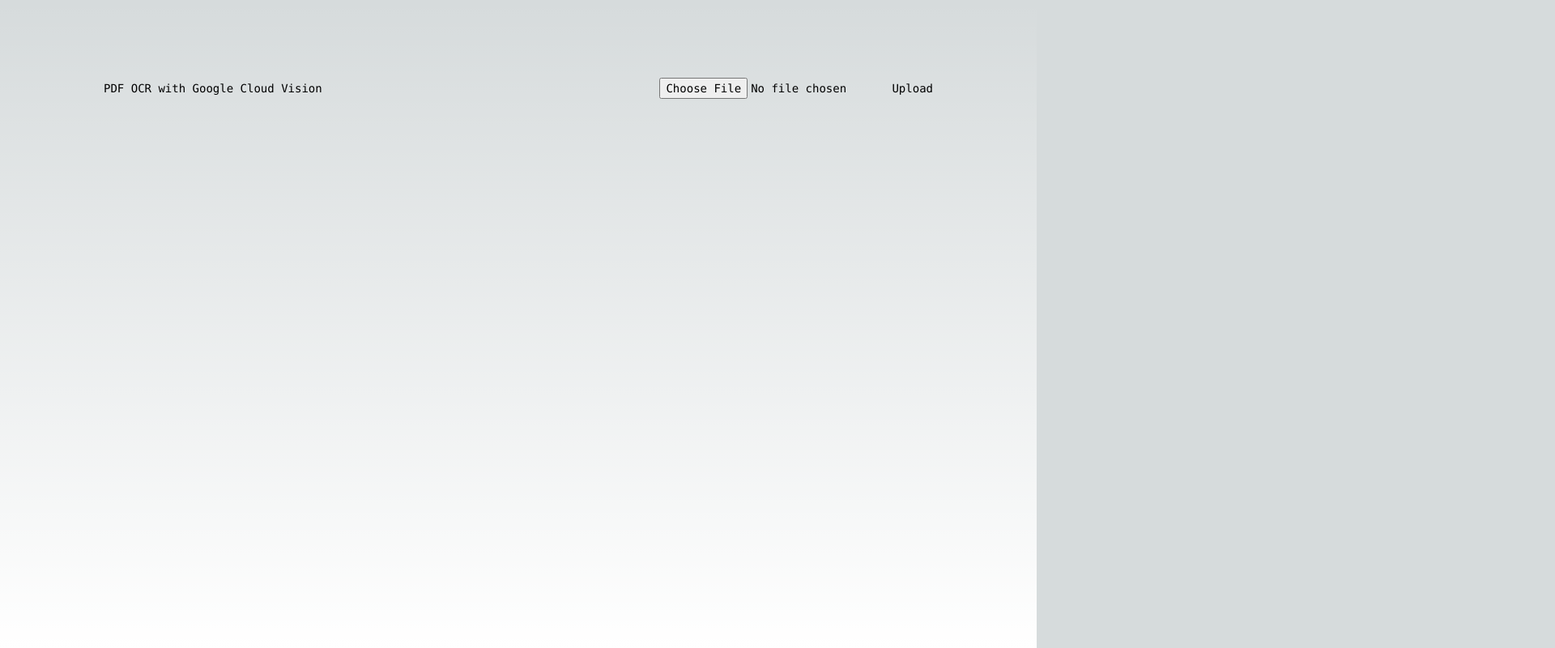
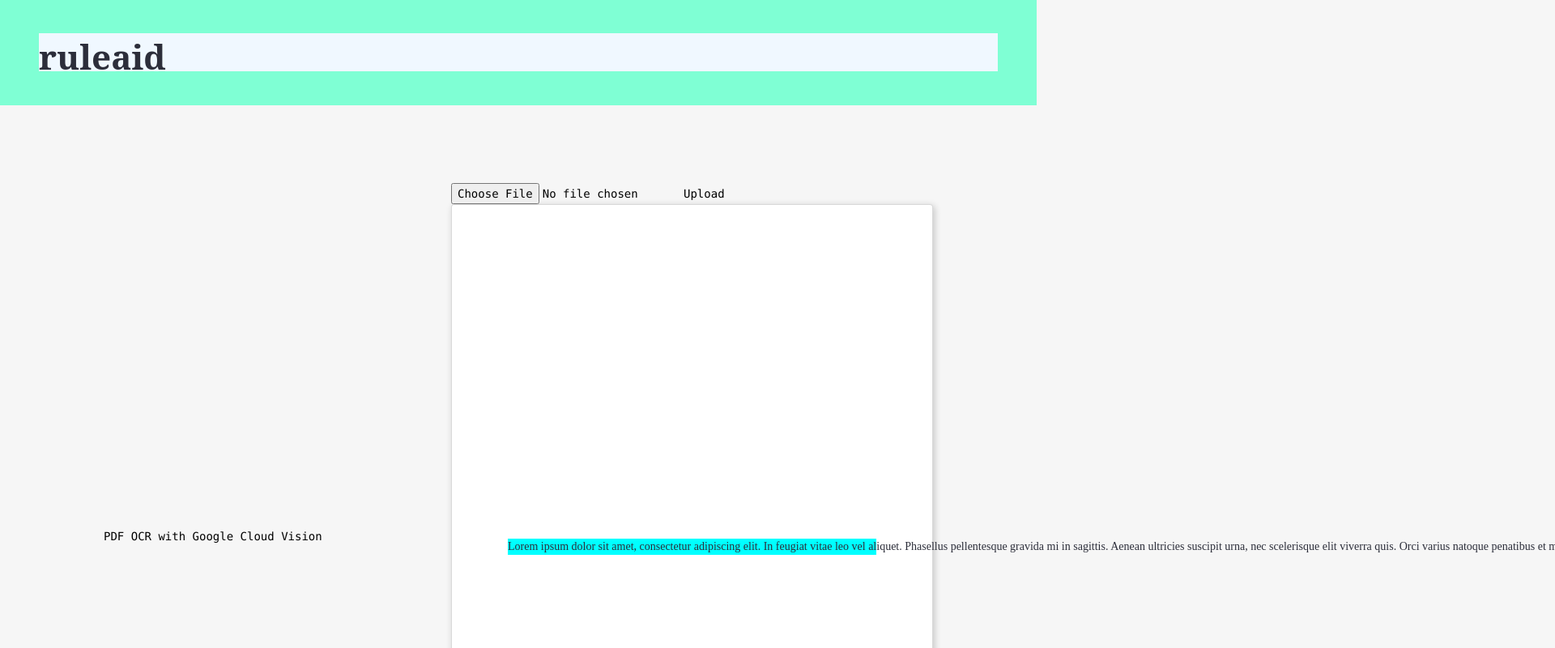
Before and after one commit to jin-lee4/kg-rag, a Next.js app: page / in a window 1280 px wide. Shown: the top 800 px of the page at 81% size, 1920 px wide, since content can reach past the window. Built offline with nearby package versions, Linux system fonts and the light colour scheme.

Commit message:
text extraction + header styling

```diff
--- /dev/null
+++ b/src/app/components/Header.js
@@ -0,0 +1,13 @@
+const Header = () => {
+  return (
+    <div className="header">
+      <div className="header-container">
+        <a href="/">
+        <p>ruleaid</p>
+        </a>
+      </div>
+    </div>
+  );
+};
+
+export default Header;
--- a/src/app/components/Upload.js
+++ b/src/app/components/Upload.js
@@ -1,9 +1,9 @@
 "use client";
-import { useState } from 'react';
+import { useState } from "react";
 
 const Upload = () => {
   const [file, setFile] = useState(null);
-  const [text, setText] = useState('');
+  const [text, setText] = useState("");
 
   const handleFileChange = (event) => {
     setFile(event.target.files[0]);
@@ -13,19 +13,19 @@
     if (!file) return;
 
     const formData = new FormData();
-    formData.append('file', file);
+    formData.append("file", file);
 
-    const response = await fetch('/api/upload', {
-      method: 'POST',
+    const response = await fetch("/api/upload", {
+      method: "POST",
       body: formData,
     });
 
     if (response.ok) {
       const result = await response.json();
-      const ocrResponse = await fetch('/api/ocr', {
-        method: 'POST',
+      const ocrResponse = await fetch("/api/ocr", {
+        method: "POST",
         headers: {
-          'Content-Type': 'application/json',
+          "Content-Type": "application/json",
         },
         body: JSON.stringify({ filePath: result.filePath }),
       });
@@ -35,7 +35,7 @@
         setText(ocrResult.text); // Display the extracted text
       }
     } else {
-      console.error('Upload failed');
+      console.error("Upload failed");
     }
   };
 
@@ -43,8 +43,40 @@
     <div>
       <input type="file" accept="application/pdf" onChange={handleFileChange} />
       <button onClick={handleUpload}>Upload</button>
-      <div>
-        <pre>{text}</pre>
+      <div className="extracted-text-box">
+        <pre className="extracted-text">
+          Lorem ipsum dolor sit amet, consectetur adipiscing elit. In feugiat
+          vitae leo vel aliquet. Phasellus pellentesque gravida mi in sagittis.
+          Aenean ultricies suscipit urna, nec scelerisque elit viverra quis.
+          Orci varius natoque penatibus et magnis dis parturient montes,
+          nascetur ridiculus mus. Mauris faucibus feugiat dui ac viverra.
+          Aliquam ac ipsum vestibulum, dictum magna sed, ornare neque. Integer
+          interdum arcu quis egestas pretium. Nulla vitae venenatis orci, vel
+          porta odio. Suspendisse aliquam facilisis dolor ac elementum. Nam dui
+          nibh, euismod in feugiat id, tempus quis ex. Suspendisse maximus
+          porttitor fermentum. Curabitur interdum justo nec ex consequat
+          sodales. Nunc congue iaculis magna, vel vehicula neque semper sit
+          amet. Sed semper enim sit amet convallis tincidunt. Morbi faucibus
+          libero sit amet justo mollis lobortis. Orci varius natoque penatibus
+          et magnis dis parturient montes, nascetur ridiculus mus. Nunc
+          dignissim porta massa, quis sagittis odio pretium vitae. Nullam
+          faucibus mi quis leo eleifend vestibulum. Nulla vitae est varius,
+          accumsan enim quis, sollicitudin nulla. Maecenas a luctus augue, sed
+          dignissim lorem. Aenean gravida metus at nibh varius ultrices. Quisque
+          pulvinar nulla non gravida gravida. Nulla pretium sem sed venenatis
+          lacinia. Phasellus in tincidunt mauris. Quisque dolor sapien,
+          fringilla ut fermentum quis, rhoncus nec mi. Sed in quam vel enim
+          pulvinar feugiat. Maecenas dignissim est lectus. In scelerisque libero
+          id vehicula blandit. Nunc interdum tellus in metus aliquam, non
+          suscipit nisl varius. Integer placerat ultrices nisi quis ultrices. In
+          vitae orci ut sem feugiat molestie. Proin ultrices, tortor lacinia
+          dapibus ultrices, augue augue blandit odio, ut porta lorem tellus quis
+          sem. Sed bibendum vulputate metus ut tincidunt. Aenean id posuere
+          tortor. Proin molestie placerat justo sed auctor. In hac habitasse
+          platea dictumst. Class aptent taciti sociosqu ad litora torquent per
+          conubia nostra, per inceptos himenaeos.
+        </pre>
+        {/* <pre className="extracted-text">{text}</pre> */}
       </div>
     </div>
   );
--- a/src/app/globals.css
+++ b/src/app/globals.css
@@ -1,11 +1,15 @@
 @tailwind base;
 @tailwind components;
 @tailwind utilities;
+@import url('https://fonts.googleapis.com/css2?family=Khula:wght@300;400;600;700;800&display=swap');
+@import url("https://use.typekit.net/uvs1cro.css");
 
 :root {
   --foreground-rgb: 0, 0, 0;
   --background-start-rgb: 214, 219, 220;
   --background-end-rgb: 255, 255, 255;
+  --primary-dark: #2C2E3A;
+  --primary-light: #F6F6F6;
 }
 
 @media (prefers-color-scheme: dark) {
@@ -17,13 +21,61 @@
 }
 
 body {
-  color: rgb(var(--foreground-rgb));
-  background: linear-gradient(
-      to bottom,
-      transparent,
-      rgb(var(--background-end-rgb))
-    )
-    rgb(var(--background-start-rgb));
+  background-color: var(--primary-light);
+}
+
+p {
+  color: var(--primary-dark);
+  font-family: Khula, 'sans-serif';
+  font-weight: 400;
+  font-size: 14px;
+  font-style: normal;
+}
+
+.extracted-text-box {
+  border-radius: 4px;
+  border: 1px solid rgba(0, 0, 0, 0.15);
+  background: #FFF;
+  box-shadow: 2px 2px 8px 0px rgba(0, 0, 0, 0.20);
+  width: 595px;
+  height: 845px;
+  display: flex;
+  align-items: center;
+  justify-content: center;
+  padding: 30px;
+}
+
+.extracted-text {
+  width: 455px;
+  color: var(--primary-dark);
+  font-family: Khula, 'sans-serif';
+  font-weight: 400;
+  font-size: 14px;
+  font-style: normal;
+  background-color: aqua;
+  overflow-wrap: break-word;
+}
+
+.header-container {
+  display: flex;
+  height: 47px;
+  align-items: left;
+  flex-shrink: 0;
+  background-color: aliceblue;
+}
+
+.header {
+  padding: 41px 48px 42px 48px;
+  background-color: aquamarine;
+}
+
+.header, p {
+  font-family: "Abhaya Libre ExtraBold", 'serif';
+  font-size: 42.235px;
+  font-style: normal;
+  font-weight: 800;
+  line-height: normal;
+  color: var(--primary-dark)
 }
 
 @layer utilities {
--- a/src/app/layout.js
+++ b/src/app/layout.js
@@ -1,17 +1,19 @@
 import { Inter } from "next/font/google";
 import "./globals.css";
+import Header from './components/Header';
 
 const inter = Inter({ subsets: ["latin"] });
 
 export const metadata = {
-  title: "Create Next App",
-  description: "Generated by create next app",
+  title: "ruleaid",
 };
 
 export default function RootLayout({ children }) {
   return (
     <html lang="en">
-      <body className={inter.className}>{children}</body>
+      <body className={inter.className}>
+        <Header />
+        {children}</body>
     </html>
   );
 }
```
